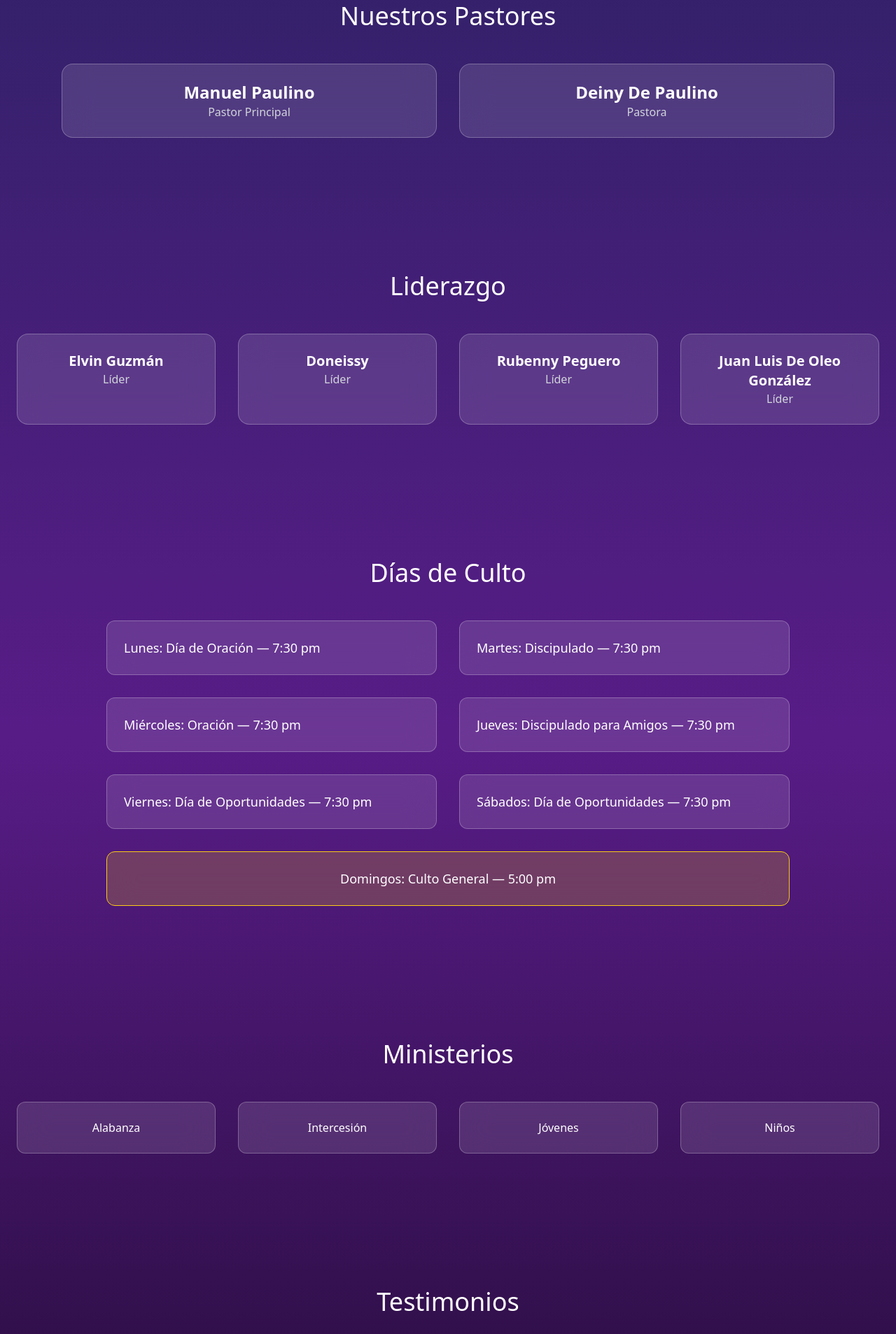
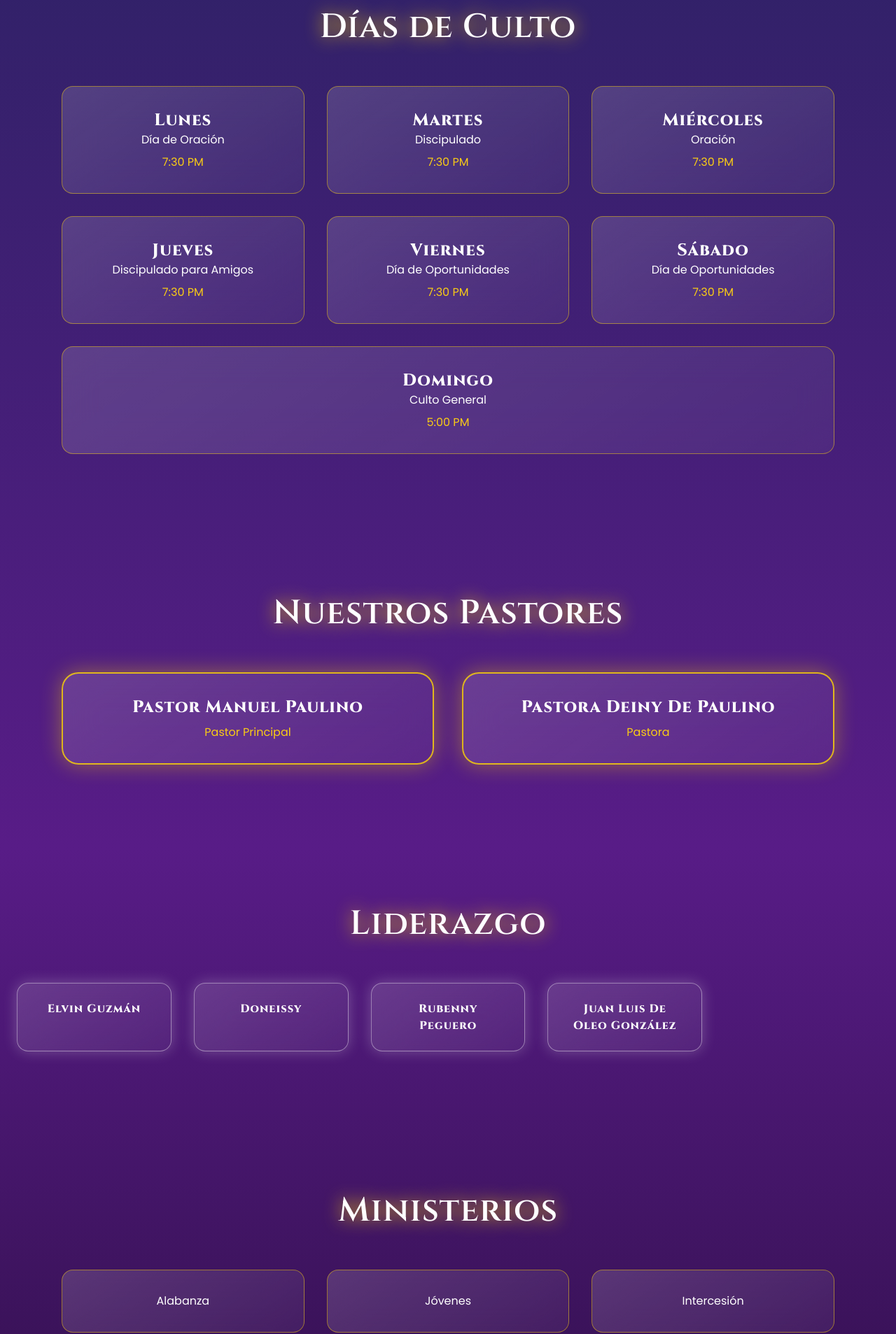
Before and after one commit to Franneryt/Iglesia-Deshaciendo-las-Obras-Del-Diablo-En-EL-Nombre-De-Jesus.github.io, a plain HTML site: page index.html in a window 1280 px wide. Shown: the part 893-2800 px from the top of the page at 70% size. Drawn offline with nearby package versions, Linux system fonts and the light colour scheme; a script that the page names is missing.

Commit message:
Update.index.html
Updated the HTML structure, added new styles, and improved the layout for better responsiveness and aesthetics.

```diff
--- a/index.html
+++ b/index.html
@@ -6,39 +6,66 @@
 <title>Iglesia Cristiana Pentecostal</title>
 
 <script src="https://cdn.tailwindcss.com"></script>
+
+<link href="https://fonts.googleapis.com/css2?family=Cinzel:wght@600;800&family=Poppins:wght@300;400;600;800&display=swap" rel="stylesheet">
+
 <link href="https://unpkg.com/aos@2.3.1/dist/aos.css" rel="stylesheet">
 <script src="https://unpkg.com/lucide@latest"></script>
 <script src="https://cdnjs.cloudflare.com/ajax/libs/qrcodejs/1.0.0/qrcode.min.js"></script>
 
 <style>
+body { font-family: 'Poppins', sans-serif; }
+h1,h2,h3 { font-family: 'Cinzel', serif; letter-spacing: 1px; }
+
 .animate-bg {
   background:
     radial-gradient(circle at 20% 80%, rgba(99,102,241,0.45), transparent 60%),
     radial-gradient(circle at 80% 20%, rgba(236,72,153,0.45), transparent 60%),
-    radial-gradient(circle at 50% 50%, rgba(255,215,0,0.35), transparent 65%);
+    radial-gradient(circle at 50% 50%, rgba(255,215,0,0.45), transparent 65%);
   animation: bgMove 12s ease-in-out infinite alternate;
   filter: blur(60px);
 }
 @keyframes bgMove {
   from { transform: translateY(0); }
-  to { transform: translateY(-120px); }
+  to { transform: translateY(-140px); }
 }
+
 .glass {
-  backdrop-filter: blur(22px);
-  background: rgba(255,255,255,0.12);
-  border: 1px solid rgba(255,255,255,0.25);
+  backdrop-filter: blur(25px);
+  background: linear-gradient(145deg, rgba(255,255,255,0.15), rgba(255,255,255,0.05));
+  border: 1px solid rgba(255,215,0,0.45);
 }
+
+.card-hover:hover {
+  transform: translateY(-10px) scale(1.06);
+  box-shadow: 0 30px 70px rgba(255,215,0,0.35);
+}
+
 .icon-glow {
-  filter: drop-shadow(0 0 14px rgba(255,215,0,0.7));
+  filter: drop-shadow(0 0 16px rgba(255,215,0,0.9));
   animation: float 3s ease-in-out infinite;
 }
 @keyframes float {
   0%,100% { transform: translateY(0); }
-  50% { transform: translateY(-10px); }
+  50% { transform: translateY(-12px); }
 }
-.card-hover:hover {
-  transform: translateY(-10px) scale(1.06);
-  box-shadow: 0 30px 70px rgba(0,0,0,0.6);
+
+.title-glow {
+  text-shadow: 0 0 25px rgba(255,215,0,0.9);
+}
+
+.pastor-card {
+  border: 2px solid rgba(255,215,0,0.8);
+  box-shadow: 0 0 30px rgba(255,215,0,0.4);
+}
+.lider-card {
+  border: 1px solid rgba(255,255,255,0.4);
+  box-shadow: 0 0 20px rgba(255,255,255,0.25);
+}
+.section-title {
+  font-size: 3rem;
+  text-align: center;
+  margin-bottom: 3rem;
 }
 </style>
 </head>
@@ -47,151 +74,171 @@
 
 <div class="fixed inset-0 -z-10 animate-bg"></div>
 
-<!-- Botón menú -->
+<!-- BOTÓN MENÚ -->
 <button id="menuBtn" class="fixed top-4 left-4 z-50 bg-black/70 p-3 rounded-xl shadow-lg hover:scale-110 transition">
 ☰
 </button>
 
-<!-- Sidebar -->
-<aside id="sidebar"
-class="fixed top-0 left-0 h-full w-64 glass p-6 z-40 transform -translate-x-full transition-transform duration-300">
-<h2 class="text-2xl font-bold mb-8 text-center">Menú</h2>
+<!-- SIDEBAR -->
+<aside id="sidebar" class="fixed top-0 left-0 h-full w-64 glass p-6 z-40 transform -translate-x-full transition-transform duration-300">
+<h2 class="text-2xl font-bold mb-8 text-center title-glow">Menú</h2>
 <nav class="flex flex-col gap-4 text-lg">
 <a href="#hero" class="hover:text-yellow-400">Inicio</a>
+<a href="#cultos" class="hover:text-yellow-400">Días de Culto</a>
 <a href="#pastores" class="hover:text-yellow-400">Pastores</a>
-<a href="#lideres" class="hover:text-yellow-400">Liderazgo</a>
-<a href="#cultos" class="hover:text-yellow-400">Días de Culto</a>
+<a href="#lideres" class="hover:text-yellow-400">Líderes</a>
 <a href="#ministerios" class="hover:text-yellow-400">Ministerios</a>
 <a href="#testimonios" class="hover:text-yellow-400">Testimonios</a>
 <a href="#transmisiones" class="hover:text-yellow-400">Redes</a>
 </nav>
 </aside>
 
+<!-- LOGO -->
+<img src="https://scontent.fsdq3-1.fna.fbcdn.net/v/t39.30808-6/475811330_936882668622119_1647342271377194753_n.jpg"
+class="fixed top-4 right-4 w-16 rounded-full shadow-xl z-50">
+
 <!-- HERO -->
-<section id="hero" class="relative min-h-screen flex items-center justify-center text-center">
+<section id="hero" class="relative min-h-screen flex items-center justify-center text-center bg-cover bg-center"
+style="background-image:url('iglesia.jpg')">
 <div class="absolute inset-0 bg-black/65"></div>
 <div class="relative z-10 px-6" data-aos="zoom-in">
-<h1 class="text-4xl md:text-6xl font-bold mb-6">
-Iglesia Cristiana Pentecostal
-</h1>
+<h1 class="text-5xl md:text-7xl font-bold mb-6 title-glow">Iglesia Cristiana Pentecostal</h1>
 <p class="max-w-2xl mx-auto text-lg text-gray-200 mb-8">
 Una iglesia viva, llena del Espíritu Santo
 </p>
 <a href="#cultos"
 class="bg-yellow-400 text-black px-8 py-4 rounded-2xl font-semibold hover:scale-110 transition">
-Ven y adora con nosotros
+Conéctate con nosotros
 </a>
+</div>
+</section>
+
+<!-- DÍAS DE CULTO -->
+<section id="cultos" class="px-6 py-24 max-w-6xl mx-auto">
+<h2 class="section-title title-glow" data-aos="fade-up">Días de Culto</h2>
+<div class="grid md:grid-cols-3 gap-8">
+<div class="glass p-8 rounded-2xl text-center card-hover" data-aos="fade-up">
+<h3 class="text-2xl font-bold">Lunes</h3>
+<p>Día de Oración</p>
+<p class="text-yellow-400 mt-2">7:30 PM</p>
+</div>
+<div class="glass p-8 rounded-2xl text-center card-hover" data-aos="fade-up" data-aos-delay="100">
+<h3 class="text-2xl font-bold">Martes</h3>
+<p>Discipulado</p>
+<p class="text-yellow-400 mt-2">7:30 PM</p>
+</div>
+<div class="glass p-8 rounded-2xl text-center card-hover" data-aos="fade-up" data-aos-delay="200">
+<h3 class="text-2xl font-bold">Miércoles</h3>
+<p>Oración</p>
+<p class="text-yellow-400 mt-2">7:30 PM</p>
+</div>
+<div class="glass p-8 rounded-2xl text-center card-hover" data-aos="fade-up" data-aos-delay="300">
+<h3 class="text-2xl font-bold">Jueves</h3>
+<p>Discipulado para Amigos</p>
+<p class="text-yellow-400 mt-2">7:30 PM</p>
+</div>
+<div class="glass p-8 rounded-2xl text-center card-hover" data-aos="fade-up" data-aos-delay="400">
+<h3 class="text-2xl font-bold">Viernes</h3>
+<p>Día de Oportunidades</p>
+<p class="text-yellow-400 mt-2">7:30 PM</p>
+</div>
+<div class="glass p-8 rounded-2xl text-center card-hover" data-aos="fade-up" data-aos-delay="500">
+<h3 class="text-2xl font-bold">Sábado</h3>
+<p>Día de Oportunidades</p>
+<p class="text-yellow-400 mt-2">7:30 PM</p>
+</div>
+<div class="glass p-8 rounded-2xl text-center card-hover md:col-span-3" data-aos="fade-up" data-aos-delay="600">
+<h3 class="text-2xl font-bold">Domingo</h3>
+<p>Culto General</p>
+<p class="text-yellow-400 mt-2">5:00 PM</p>
+</div>
 </div>
 </section>
 
 <!-- PASTORES -->
 <section id="pastores" class="px-6 py-24 max-w-6xl mx-auto">
-<h2 class="text-4xl text-center mb-12" data-aos="fade-up">Nuestros Pastores</h2>
-<div class="grid md:grid-cols-2 gap-8">
-<div class="glass p-6 rounded-2xl text-center card-hover transition" data-aos="zoom-in">
-<h3 class="text-2xl font-bold">Manuel Paulino</h3>
-<p class="text-gray-300">Pastor Principal</p>
+<h2 class="section-title title-glow" data-aos="fade-up">Nuestros Pastores</h2>
+<div class="grid md:grid-cols-2 gap-10">
+<div class="glass pastor-card p-8 rounded-3xl text-center card-hover" data-aos="zoom-in">
+<h3 class="text-2xl font-bold">Pastor Manuel Paulino</h3>
+<p class="text-yellow-400 mt-2">Pastor Principal</p>
 </div>
-<div class="glass p-6 rounded-2xl text-center card-hover transition" data-aos="zoom-in">
-<h3 class="text-2xl font-bold">Deiny De Paulino</h3>
-<p class="text-gray-300">Pastora</p>
+<div class="glass pastor-card p-8 rounded-3xl text-center card-hover" data-aos="zoom-in" data-aos-delay="150">
+<h3 class="text-2xl font-bold">Pastora Deiny De Paulino</h3>
+<p class="text-yellow-400 mt-2">Pastora</p>
 </div>
 </div>
 </section>
 
-<!-- LIDERES -->
+<!-- LÍDERES -->
 <section id="lideres" class="px-6 py-24 max-w-7xl mx-auto">
-<h2 class="text-4xl text-center mb-12" data-aos="fade-up">Liderazgo</h2>
-<div class="grid md:grid-cols-4 gap-8">
-<div class="glass p-6 rounded-2xl text-center card-hover transition" data-aos="fade-up">
-<h3 class="text-xl font-bold">Elvin Guzmán</h3>
-<p class="text-gray-300">Líder</p>
+<h2 class="section-title title-glow" data-aos="fade-up">Liderazgo</h2>
+<div class="grid sm:grid-cols-2 md:grid-cols-3 lg:grid-cols-5 gap-8">
+<div class="glass lider-card p-6 rounded-2xl text-center card-hover" data-aos="fade-up">
+<h3 class="font-bold">Elvin Guzmán</h3>
 </div>
-<div class="glass p-6 rounded-2xl text-center card-hover transition" data-aos="fade-up" data-aos-delay="100">
-<h3 class="text-xl font-bold">Doneissy</h3>
-<p class="text-gray-300">Líder</p>
+<div class="glass lider-card p-6 rounded-2xl text-center card-hover" data-aos="fade-up" data-aos-delay="100">
+<h3 class="font-bold">Doneissy</h3>
 </div>
-<div class="glass p-6 rounded-2xl text-center card-hover transition" data-aos="fade-up" data-aos-delay="200">
-<h3 class="text-xl font-bold">Rubenny Peguero</h3>
-<p class="text-gray-300">Líder</p>
+<div class="glass lider-card p-6 rounded-2xl text-center card-hover" data-aos="fade-up" data-aos-delay="200">
+<h3 class="font-bold">Rubenny Peguero</h3>
 </div>
-<div class="glass p-6 rounded-2xl text-center card-hover transition" data-aos="fade-up" data-aos-delay="300">
-<h3 class="text-xl font-bold">Juan Luis De Oleo González</h3>
-<p class="text-gray-300">Líder</p>
-</div>
-</div>
-</section>
-
-<!-- DIAS DE CULTO -->
-<section id="cultos" class="px-6 py-24 max-w-5xl mx-auto">
-<h2 class="text-4xl text-center mb-12" data-aos="fade-up">Días de Culto</h2>
-<div class="grid md:grid-cols-2 gap-8 text-lg">
-<div class="glass p-6 rounded-xl" data-aos="fade-right">Lunes: Día de Oración — 7:30 pm</div>
-<div class="glass p-6 rounded-xl" data-aos="fade-left">Martes: Discipulado — 7:30 pm</div>
-<div class="glass p-6 rounded-xl" data-aos="fade-right">Miércoles: Oración — 7:30 pm</div>
-<div class="glass p-6 rounded-xl" data-aos="fade-left">Jueves: Discipulado para Amigos — 7:30 pm</div>
-<div class="glass p-6 rounded-xl" data-aos="fade-right">Viernes: Día de Oportunidades — 7:30 pm</div>
-<div class="glass p-6 rounded-xl" data-aos="fade-left">Sábados: Día de Oportunidades — 7:30 pm</div>
-<div class="glass p-6 rounded-xl md:col-span-2 text-center bg-yellow-400/20 border-yellow-400" data-aos="zoom-in">
-Domingos: Culto General — 5:00 pm
+<div class="glass lider-card p-6 rounded-2xl text-center card-hover" data-aos="fade-up" data-aos-delay="300">
+<h3 class="font-bold">Juan Luis De Oleo González</h3>
 </div>
 </div>
 </section>
 
 <!-- MINISTERIOS -->
-<section id="ministerios" class="px-6 py-24 max-w-7xl mx-auto">
-<h2 class="text-4xl text-center mb-12" data-aos="fade-up">Ministerios</h2>
-<div class="grid md:grid-cols-4 gap-8">
-<div class="glass p-6 rounded-xl text-center card-hover transition" data-aos="zoom-in">Alabanza</div>
-<div class="glass p-6 rounded-xl text-center card-hover transition" data-aos="zoom-in" data-aos-delay="100">Intercesión</div>
-<div class="glass p-6 rounded-xl text-center card-hover transition" data-aos="zoom-in" data-aos-delay="200">Jóvenes</div>
-<div class="glass p-6 rounded-xl text-center card-hover transition" data-aos="zoom-in" data-aos-delay="300">Niños</div>
+<section id="ministerios" class="px-6 py-24 max-w-6xl mx-auto">
+<h2 class="section-title title-glow" data-aos="fade-up">Ministerios</h2>
+<div class="grid md:grid-cols-3 gap-8">
+<div class="glass p-8 rounded-2xl text-center card-hover" data-aos="fade-up">Alabanza</div>
+<div class="glass p-8 rounded-2xl text-center card-hover" data-aos="fade-up" data-aos-delay="100">Jóvenes</div>
+<div class="glass p-8 rounded-2xl text-center card-hover" data-aos="fade-up" data-aos-delay="200">Intercesión</div>
 </div>
 </section>
 
 <!-- TESTIMONIOS -->
 <section id="testimonios" class="px-6 py-24 max-w-6xl mx-auto">
-<h2 class="text-4xl text-center mb-12" data-aos="fade-up">Testimonios</h2>
+<h2 class="section-title title-glow" data-aos="fade-up">Testimonios</h2>
 <div class="grid md:grid-cols-3 gap-8">
-<div class="glass p-6 rounded-xl card-hover transition" data-aos="flip-left">
-“Dios sanó mi cuerpo y transformó mi vida.” — Ana R.
+<div class="glass p-8 rounded-2xl card-hover" data-aos="fade-up">
+“Dios sanó mi vida y mi familia completamente.”
 </div>
-<div class="glass p-6 rounded-xl card-hover transition" data-aos="flip-left" data-aos-delay="100">
-“Llegué destruido y hoy soy libre en Cristo.” — José M.
+<div class="glass p-8 rounded-2xl card-hover" data-aos="fade-up" data-aos-delay="100">
+“Llegué destruido y salí restaurado por el poder de Dios.”
 </div>
-<div class="glass p-6 rounded-xl card-hover transition" data-aos="flip-left" data-aos-delay="200">
-“Jesús restauró mi familia completamente.” — Marta L.
+<div class="glass p-8 rounded-2xl card-hover" data-aos="fade-up" data-aos-delay="200">
+“Jesús cambió mi historia para siempre.”
 </div>
 </div>
 </section>
 
 <!-- REDES -->
 <section id="transmisiones" class="px-6 py-28 max-w-7xl mx-auto">
-<h2 class="text-5xl font-bold text-center mb-16" data-aos="fade-up">
-Conéctate con Nosotros
-</h2>
-
+<h2 class="section-title title-glow" data-aos="fade-up">Conéctate con Nosotros</h2>
 <div class="grid sm:grid-cols-2 lg:grid-cols-4 gap-10">
 <a href="https://youtube.com/@pastormanuelpaulino7" target="_blank"
-class="glass p-10 rounded-3xl text-center card-hover transition">
+class="glass p-10 rounded-3xl text-center card-hover">
 <i data-lucide="youtube" class="w-20 h-20 text-red-500 mx-auto mb-6 icon-glow"></i>
 <h3 class="text-2xl font-bold">YouTube</h3>
 </a>
 
 <a href="https://www.instagram.com/pastor_manuelpaulino" target="_blank"
-class="glass p-10 rounded-3xl text-center card-hover transition">
+class="glass p-10 rounded-3xl text-center card-hover">
 <i data-lucide="instagram" class="w-20 h-20 text-pink-500 mx-auto mb-6 icon-glow"></i>
 <h3 class="text-2xl font-bold">Instagram</h3>
 </a>
 
 <a href="https://www.tiktok.com/@iglesia.cristiana_icdnj" target="_blank"
-class="glass p-10 rounded-3xl text-center card-hover transition">
+class="glass p-10 rounded-3xl text-center card-hover">
 <i data-lucide="video" class="w-20 h-20 text-white mx-auto mb-6 icon-glow"></i>
 <h3 class="text-2xl font-bold">TikTok</h3>
 </a>
 
 <a href="https://facebook.com" target="_blank"
-class="glass p-10 rounded-3xl text-center card-hover transition">
+class="glass p-10 rounded-3xl text-center card-hover">
 <i data-lucide="facebook" class="w-20 h-20 text-blue-500 mx-auto mb-6 icon-glow"></i>
 <h3 class="text-2xl font-bold">Facebook</h3>
 </a>
@@ -200,7 +247,7 @@ class="glass p-10 rounded-3xl text-center card-hover transition">
 
 <!-- QR -->
 <section class="text-center py-20">
-<h2 class="text-3xl mb-6">Escanéanos</h2>
+<h2 class="text-3xl mb-6 title-glow">Escanéanos</h2>
 <div id="qrcode" class="flex justify-center"></div>
 </section>
 
@@ -220,6 +267,7 @@ menuBtn.onclick = (e)=>{
 e.stopPropagation();
 sidebar.classList.toggle('-translate-x-full');
 };
+
 document.addEventListener('click', e=>{
 if(!sidebar.contains(e.target) && !menuBtn.contains(e.target)){
 sidebar.classList.add('-translate-x-full');
```
